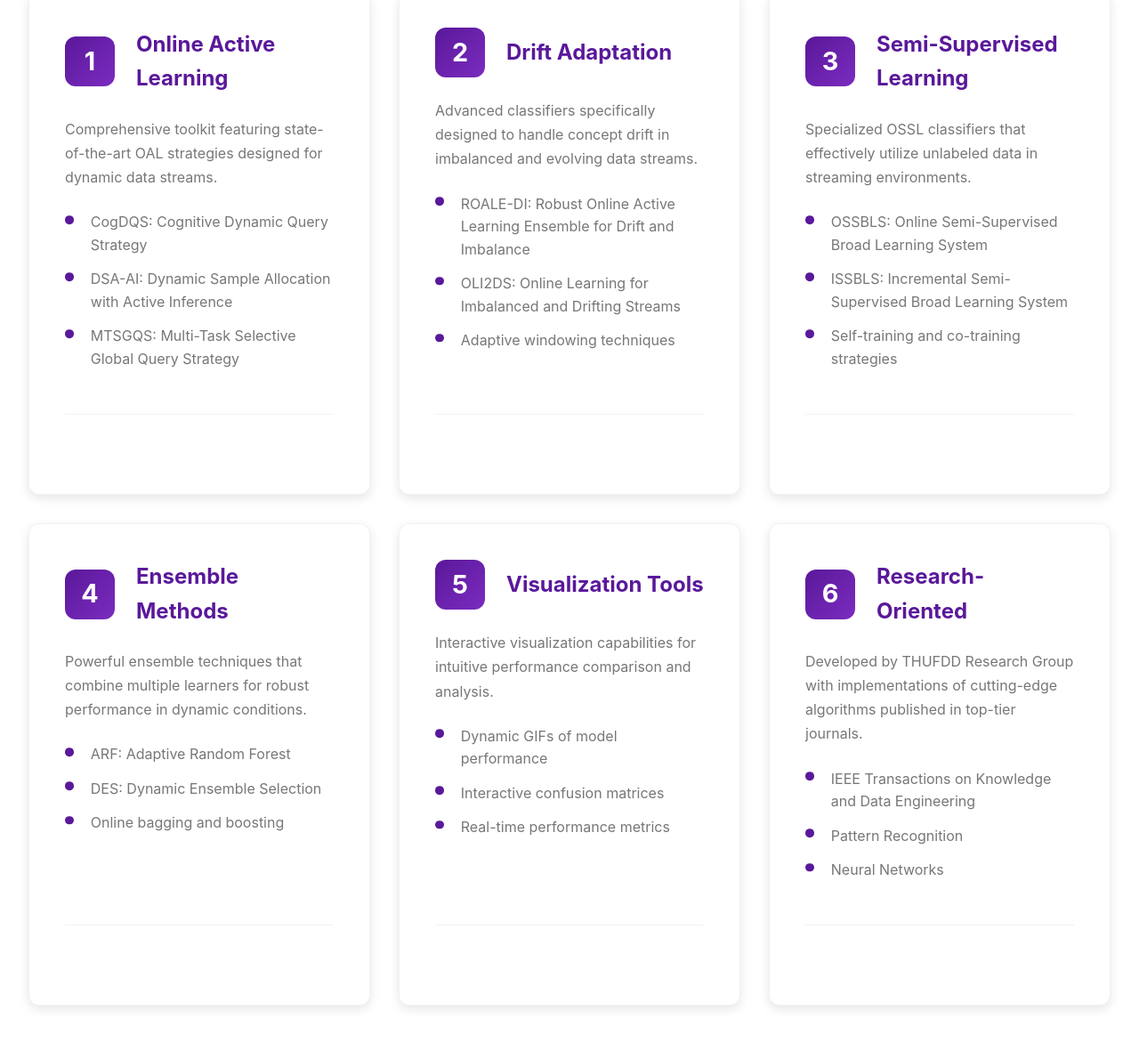
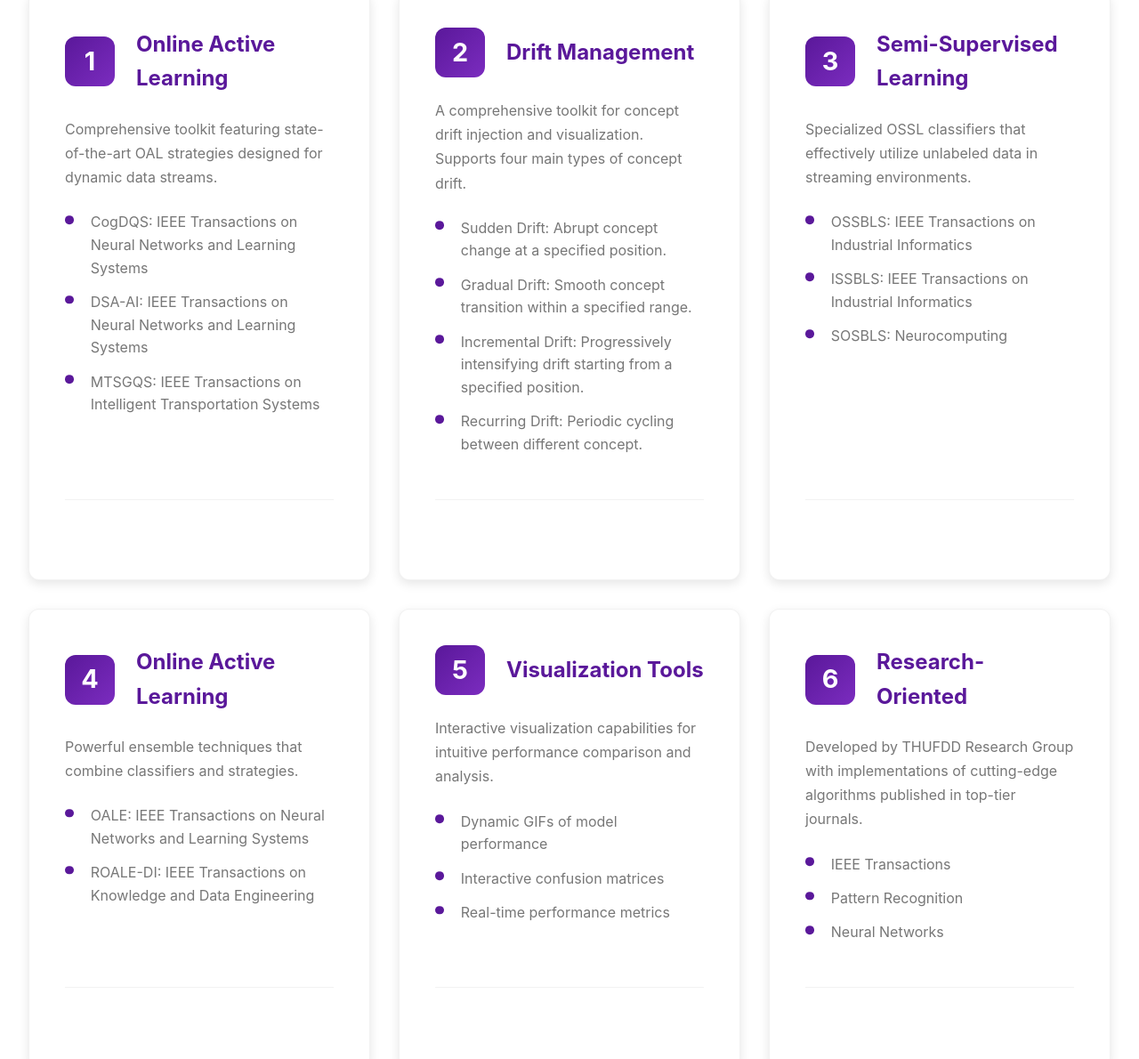
Before and after one commit to THUFDD/THUFDD.github.io, a plain HTML site: page index.html in a window 1280 px wide. Shown: the part 904-2094 px from the top of the page at 89% size. Drawn offline with Linux system fonts and the light colour scheme.

Commit message:
Add files via upload

```diff
--- a/index.html
+++ b/index.html
@@ -838,9 +838,9 @@
       <div class="card-body">
         <p>Comprehensive toolkit featuring state-of-the-art OAL strategies designed for dynamic data streams.</p>
         <ul class="card-features">
-          <li>CogDQS: Cognitive Dynamic Query Strategy</li>
-          <li>DSA-AI: Dynamic Sample Allocation with Active Inference</li>
-          <li>MTSGQS: Multi-Task Selective Global Query Strategy</li>
+          <li>CogDQS: IEEE Transactions on Neural Networks and Learning Systems</li>
+          <li>DSA-AI: IEEE Transactions on Neural Networks and Learning Systems</li>
+          <li>MTSGQS: IEEE Transactions on Intelligent Transportation Systems</li>
         </ul>
       </div>
       <div class="card-footer">
@@ -852,14 +852,15 @@
     <div class="content-card">
       <div class="card-header">
         <div class="card-icon">2</div>
-        <h3 class="card-title">Drift Adaptation</h3>
+        <h3 class="card-title">Drift Management</h3>
       </div>
       <div class="card-body">
-        <p>Advanced classifiers specifically designed to handle concept drift in imbalanced and evolving data streams.</p>
+        <p>A comprehensive toolkit for concept drift injection and visualization. Supports four main types of concept drift.</p>
         <ul class="card-features">
-          <li>ROALE-DI: Robust Online Active Learning Ensemble for Drift and Imbalance</li>
-          <li>OLI2DS: Online Learning for Imbalanced and Drifting Streams</li>
-          <li>Adaptive windowing techniques</li>
+          <li>Sudden Drift: Abrupt concept change at a specified position.</li>
+          <li>Gradual Drift: Smooth concept transition within a specified range.</li>
+          <li>Incremental Drift: Progressively intensifying drift starting from a specified position.</li>
+          <li>Recurring Drift: Periodic cycling between different concept.</li>
         </ul>
       </div>
       <div class="card-footer">
@@ -876,9 +877,9 @@
       <div class="card-body">
         <p>Specialized OSSL classifiers that effectively utilize unlabeled data in streaming environments.</p>
         <ul class="card-features">
-          <li>OSSBLS: Online Semi-Supervised Broad Learning System</li>
-          <li>ISSBLS: Incremental Semi-Supervised Broad Learning System</li>
-          <li>Self-training and co-training strategies</li>
+          <li>OSSBLS: IEEE Transactions on Industrial Informatics</li>
+          <li>ISSBLS: IEEE Transactions on Industrial Informatics</li>
+          <li>SOSBLS: Neurocomputing</li>
         </ul>
       </div>
       <div class="card-footer">
@@ -890,14 +891,13 @@
     <div class="content-card">
       <div class="card-header">
         <div class="card-icon">4</div>
-        <h3 class="card-title">Ensemble Methods</h3>
+        <h3 class="card-title">Online Active Learning</h3>
       </div>
       <div class="card-body">
-        <p>Powerful ensemble techniques that combine multiple learners for robust performance in dynamic conditions.</p>
+        <p>Powerful ensemble techniques that combine classifiers and strategies.</p>
         <ul class="card-features">
-          <li>ARF: Adaptive Random Forest</li>
-          <li>DES: Dynamic Ensemble Selection</li>
-          <li>Online bagging and boosting</li>
+          <li>OALE: IEEE Transactions on Neural Networks and Learning Systems</li>
+          <li>ROALE-DI: IEEE Transactions on Knowledge and Data Engineering</li>
         </ul>
       </div>
       <div class="card-footer">
@@ -933,7 +933,7 @@
       <div class="card-body">
         <p>Developed by THUFDD Research Group with implementations of cutting-edge algorithms published in top-tier journals.</p>
         <ul class="card-features">
-          <li>IEEE Transactions on Knowledge and Data Engineering</li>
+          <li>IEEE Transactions</li>
           <li>Pattern Recognition</li>
           <li>Neural Networks</li>
         </ul>
```
